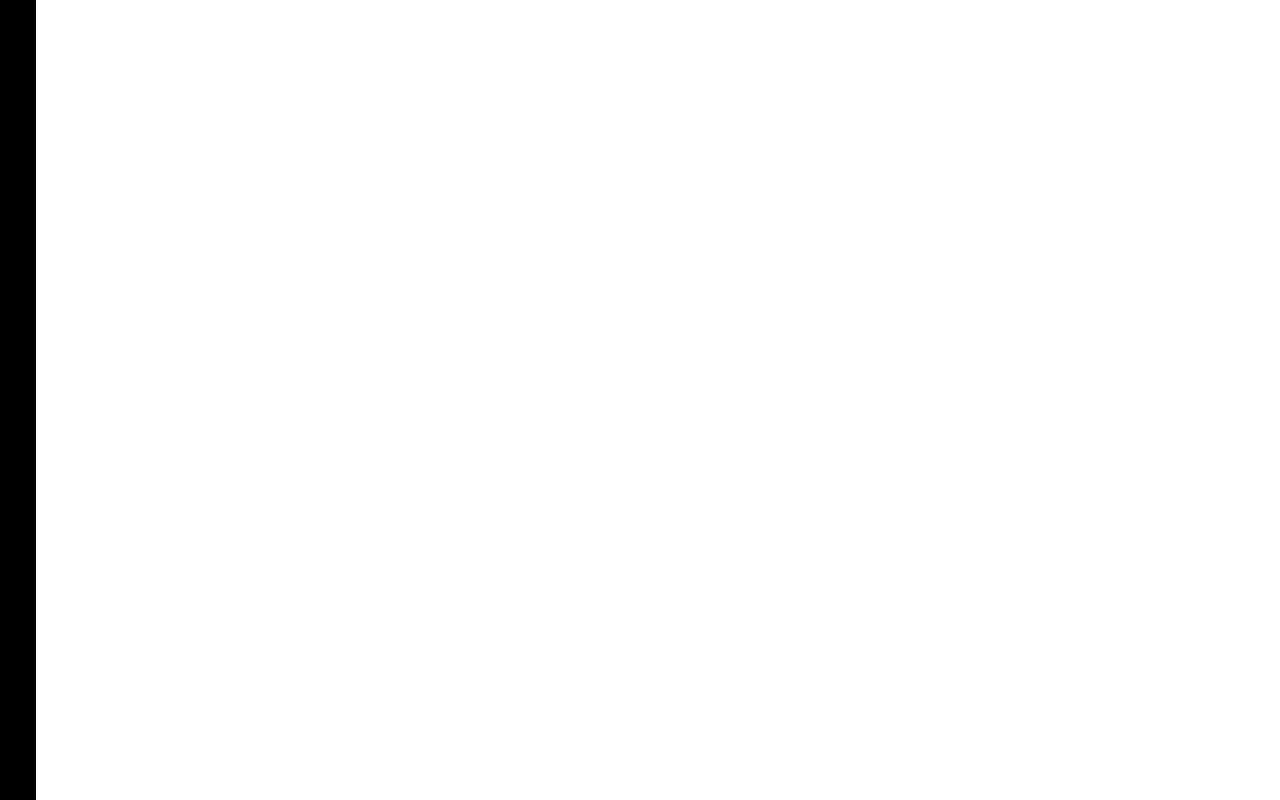
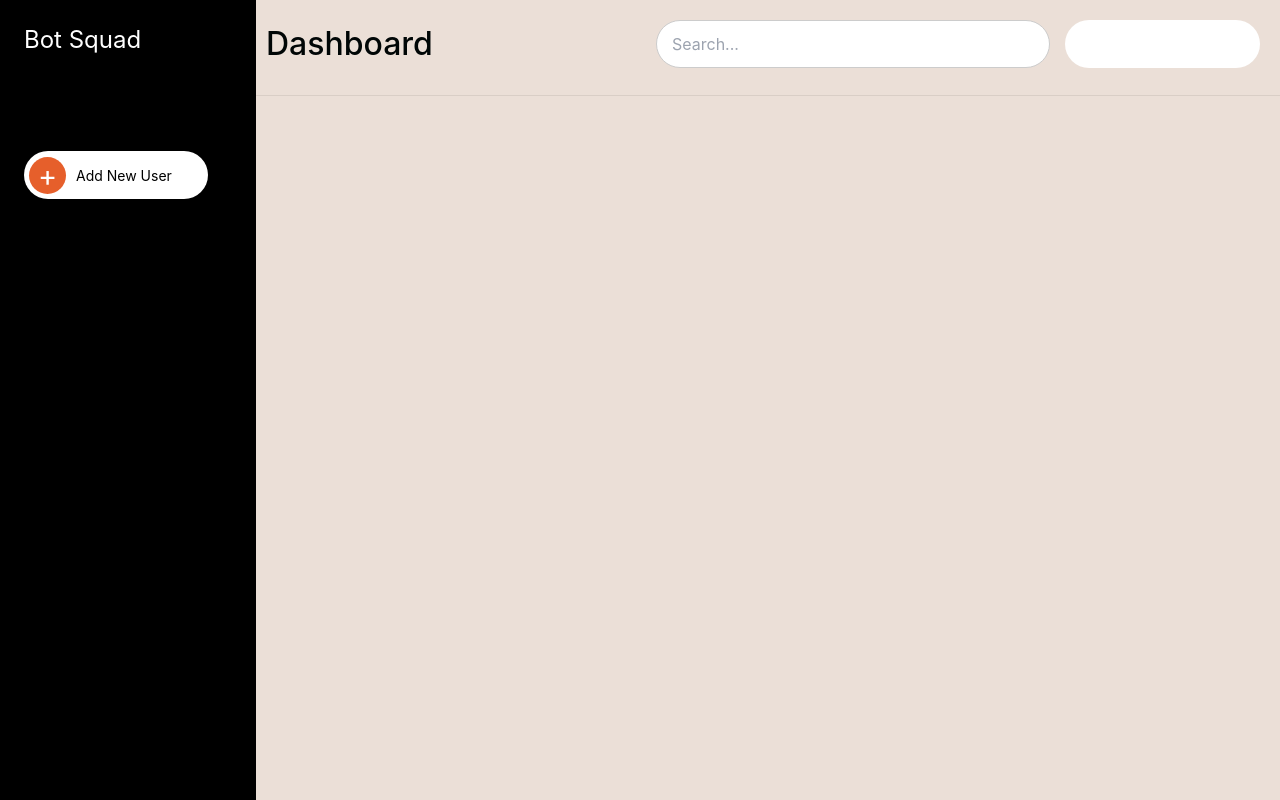
Before and after one commit to Rahulnalam1/HackAIFrontEnd, a React (Create React App) app in the folder botsquad/: page / in a window 1280 px wide. Built offline with nearby package versions, Linux system fonts and the light colour scheme.

Commit message:
rahuls edits

```diff
--- a/botsquad/src/App.js
+++ b/botsquad/src/App.js
@@ -2,13 +2,100 @@ import './App.css';
 
 function App() {
   return (
-    <div className="App">
+    <div className="App" style={{ position: 'relative' }}>
       <div className="flex">
         {/* Dashboard Sidebar */}
-        <div className="bg-black w-9 h-screen"></div>
+        <div className="bg-black w-64 h-screen flex flex-col items-start pt-6 pl-6">
+          <h1 className="text-white text-2xl mb-5">Bot Squad</h1>
+          <button style={{
+            marginTop: '75px',
+            width: '184px',
+            height: '48px',
+            borderRadius: '24px',
+            backgroundColor: 'white',
+            border: 'none',
+            cursor: 'pointer',
+            display: 'flex',
+            alignItems: 'center',
+            paddingLeft: '5px',
+          }}>
+            <div style={{
+              width: '37px',
+              height: '37px',
+              borderRadius: '50%',
+              backgroundColor: '#E65F2B',
+              display: 'flex',
+              justifyContent: 'center',
+              alignItems: 'center',
+              color: 'white',
+              fontSize: '29px',
+              lineHeight: '35px',
+              textAlign: 'center',
+              position: 'relative',
+            }}>
+              +
+            </div>
+            <div style={{
+              marginLeft: '10px',
+              fontSize: '14px',
+            }}>
+              Add New User
+            </div>
+          </button>
+        </div>
 
-        {/* Main Content Placeholder */}
-        <div className="flex-grow">
+        {/* Horizontal Line */}
+        <div style={{
+          position: 'absolute',
+          top: '95px',
+          left: '256px',
+          right: 0,
+          height: '1px',
+          backgroundColor: 'rgba(0, 0, 0, 0.08)',
+        }}></div>
+
+        {/* Main Content Area */}
+        <div className="flex-grow" style={{ backgroundColor: '#EBDFD7', paddingLeft: '266px', paddingTop: '20px' }}>
+          {/* Dashboard Title */}
+          <h1 style={{
+            position: 'absolute',
+            left: '266px',
+            top: '20px',
+            color: '#000606',
+            fontSize: '32px',
+            fontWeight: '500',
+          }}>
+            Dashboard
+          </h1>
+          {/* Search Box */}
+          <input style={{
+            position: 'absolute',
+            right: '230px', // Moved to the right by an additional 15px
+            top: '20px',
+            width: 'calc(100% - 296px)', // Adjusts width dynamically based on the viewport width
+            maxWidth: '394px', // Ensures the search box does not exceed its intended maximum width
+            height: '48px',
+            borderRadius: '55px',
+            border: '1px solid #ccc',
+            paddingLeft: '15px',
+          }} placeholder="Search..."/>
+          {/* New Button */}
+          <button style={{
+            position: 'absolute',
+            right: '20px', // Aligns with the right side of the container
+            top: '20px',
+            width: '195px',
+            height: '48px',
+            borderRadius: '24px',
+            backgroundColor: 'white', // Background color set to white
+            border: 'none',
+            cursor: 'pointer',
+            display: 'flex',
+            justifyContent: 'center',
+            alignItems: 'center',
+          }}>
+            {/* Text removed */}
+          </button>
           {/* Placeholder for future content */}
         </div>
       </div>
--- a/botsquad/src/index.css
+++ b/botsquad/src/index.css
@@ -2,9 +2,7 @@
 @import 'tailwindcss/components';
 @import 'tailwindcss/utilities';
 
-@tailwind base;
-@tailwind components;
-@tailwind utilities;
+
 
 body {
   margin: 0;
```
Also changed, not shown: botsquad/src/App.css (line endings or trailing spaces), botsquad/src/rahul.png (added).
